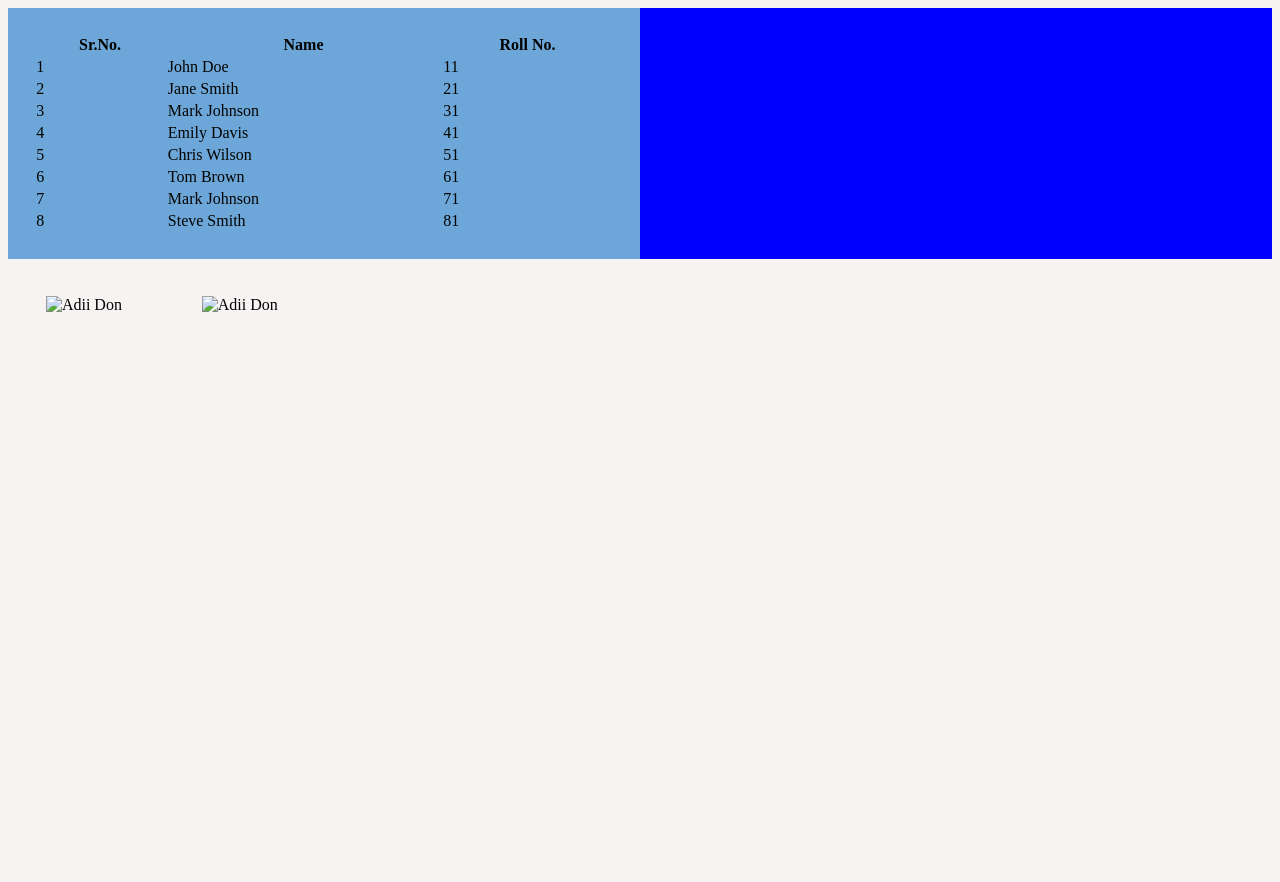
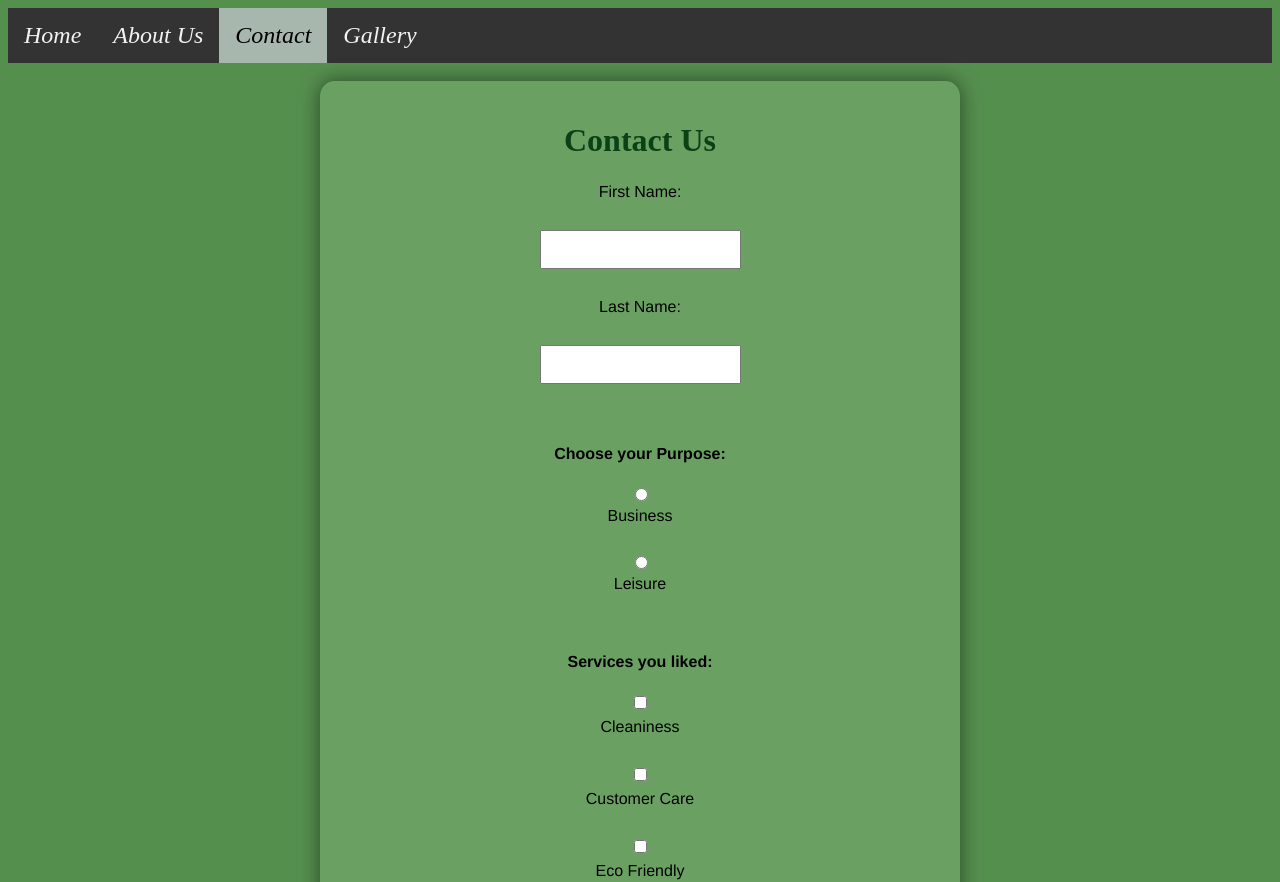
Before and after one commit to Adii-Mishra/Adii-Mishra, a plain HTML site: page Index.html in a window 1280 px wide. Shown: the top 882 px of the page. Before the commit the page ends 800 px from the top, so only its background shows below. Drawn offline with Linux system fonts and the light colour scheme.

Commit message:
Add files via upload

```diff
--- a/Index.html
+++ b/Index.html
@@ -1,149 +1,98 @@
 <!DOCTYPE html>
 <html lang="en">
 <head>
-    <meta charset="UTF-8">
-    <meta name="viewport" content="width=device-width, initial-scale=1.0">
-    <title>Document</title>
+        <title>Nature.com/Contact Us</title>
         <style>
-        body{
-            color: rgb(2, 2, 2);
-            background-color: rgba(239, 231, 231, 0.488);
+            .topnav {
+            overflow: hidden;
+            background-color: #333;
         }
-        table{
-            background-color: rgb(109, 166, 216);
-            width: 50%;
-            padding: 2%;
-            align-items: center;
+        .topnav a{
+            align-content: center;
+            float: left;
+            color: #f2f2f2;
+            text-align: center;
+            padding: 14px 16px;
+            text-decoration:none;
+            font-size: 24px;
+            font-style: oblique;
+        }
+        .topnav a:hover {
+            background-color: rgb(168, 183, 174);
+            color:black
+        }
+        .topnav a.active {
+            background-color: rgb(168, 183, 174);
+            color:black
+        }
+        body {
+            background-color: #558f4e;
 
         }
-        tr,td{
-            color: rgb(3, 4, 2);
-            align-content: center;
+            form {
                 align-items: center;
-            align-self: center;
+                justify-content: center;
+                font-family: 'Franklin Gothic Medium', 'Arial Narrow', Arial, sans-serif;
+                line-height:1;
+                min-height:100vh;
+                background: #6aa163;
             }
-        div{
-            display: flex;
-            background-color: blue;
+            .main {
+                align-items: center;
+                justify-content: center;
+                border-radius: 15px;
+                box-shadow: 0 0 20px rgba(0, 0, 0, 0.5);
+                padding: 20px;
+                transition: transform 0.2s;
+                width: 600px;
+                background-color: #6aa163;
                         }
-        img{
-            padding:3%;
-            flex-direction: column-reverse;
 
+
+                form {
+                    display:grid;
+                    place-items: center;
+                    align-items: center;
+                    justify-content: center;
+                    flex-direction: column;
+                }
+                h1 {
+                    text-align: center;
+                    color: rgb(11, 65, 22);
+                }
+                input {
+                    padding: 10px;
                 }
         </style>
 </head>
 <body>
-    <div>
-<table>
-    <header>
-        <tr>
-            <th>
-                Sr.No.
-            </th>
-            <th>
-                Name
-            </th>
-            <th>
-                Roll No.
-            </th>
-        </tr>
-    </header>
-    <tr>
-        <td>
-            1
-        </td>
-        <td>
-            John Doe
-        </td>
-        <td>
-            11
-        </td>
-    </tr>
-    <tr>
-        <td>
-            2
-        </td>
-        <td>
-            Jane Smith
-        </td>
-        <td>
-            21
-        </td>
-    </tr>
-    <tr>
-        <td>
-            3
-        </td>
-        <td>
-            Mark Johnson
-        </td>
-        <td>
-            31
-        </td>
-    </tr>
-    <tr>
-        <td>
-            4
-        </td>
-        <td>
-            Emily Davis
-        </td>
-        <td>
-            41
-        </td>
-    </tr>
-    <tr>
-        <td>
-            5
-        </td>
-        <td>
-            Chris Wilson
-        </td>
-        <td>
-            51
-        </td>
-    </tr>
-    <tr>
-        <td>
-            6
-        </td>
-        <td>
-            Tom Brown
-        </td>
-        <td>
-            61
-        </td>
-    </tr>
-    <tr>
-        <td>
-            7
-        </td>
-        <td>
-            Mark Johnson
-        </td>
-        <td>
-            71
-        </td>
-    </tr>
-    <tr>
-        <td>
-            8
-        </td>
-        <td>
-            Steve Smith
-        </td>
-        <td>
-            81
-        </td>
-    </tr>
-
-</table>
-</div>
-
-<img src="C:\Users\acer\Desktop\IMG-20210710-WA0063.jpg" alt="Adii Don" height="250" width="auto">
-<img src="C:\Users\acer\Desktop\IMG-20210710-WA0063.jpg" alt="Adii Don" height="250" width="auto">
-
+    <div class="topnav">
+        <a href="http://127.0.0.1:3000/c:/Users/hp/Desktop/USING BLOCKS.html" >Home</a>
+        <a href="http:\\127.0.0.1:3000\c:/Users/hp/Desktop/tables.html" >About Us</a>
+        <a class="active"  href="http:\\127.0.0.1:3000\c:\Users\hp\Desktop\using forms.html" >Contact</a>
+        <a href="http:\\127.0.0.1:3000\c:\Users\hp\Desktop\img.html">Gallery</a>
+</div> <br> <center>
+    <div class="main">
+    <h1> Contact Us </h1>
+    <form>
+        <label for="fname"> First Name:</label><br>
+        <input type="text" id="fname" name="fname"><br>
+        <label for="lname"> Last Name:</label><br>
+        <input type="text" id="fname" name="lname"><br> <br>
+       <b> <p>Choose your Purpose:</p></b>
+        <input type="radio" id="Business" name="Purpose" value="Business">
+        <label for="Business"> Business </label><br>
+        <input type="radio" id="Leisure" name="Purpose" value="Leisure">
+        <label for="Leisure"> Leisure </label><br><br>
+        <b><p>Services you liked:</p></b>
+        <input type="checkbox" id="vehicle1" name="vehicle1" value="Cleaniness">
+        <label for="vehicle1"> Cleaniness </label><br>
+        <input type="checkbox" id="vehicle2" name="vehicle2" value="Customer Care">
+        <label for="vehicle2"> Customer Care </label><br>
+        <input type="checkbox" id="vehicle3" name="vehicle3" value="Eco Friendly">
+        <label for="vehicle3"> Eco Friendly </label><br>
+       <br> <p><button type="submit">Submit</button></p>
+    </form>
+    </div> </center>
 </body>
-<script src="First.js"></script>
 </html>
```
Lines whose indentation alone changed are shown as unchanged.
